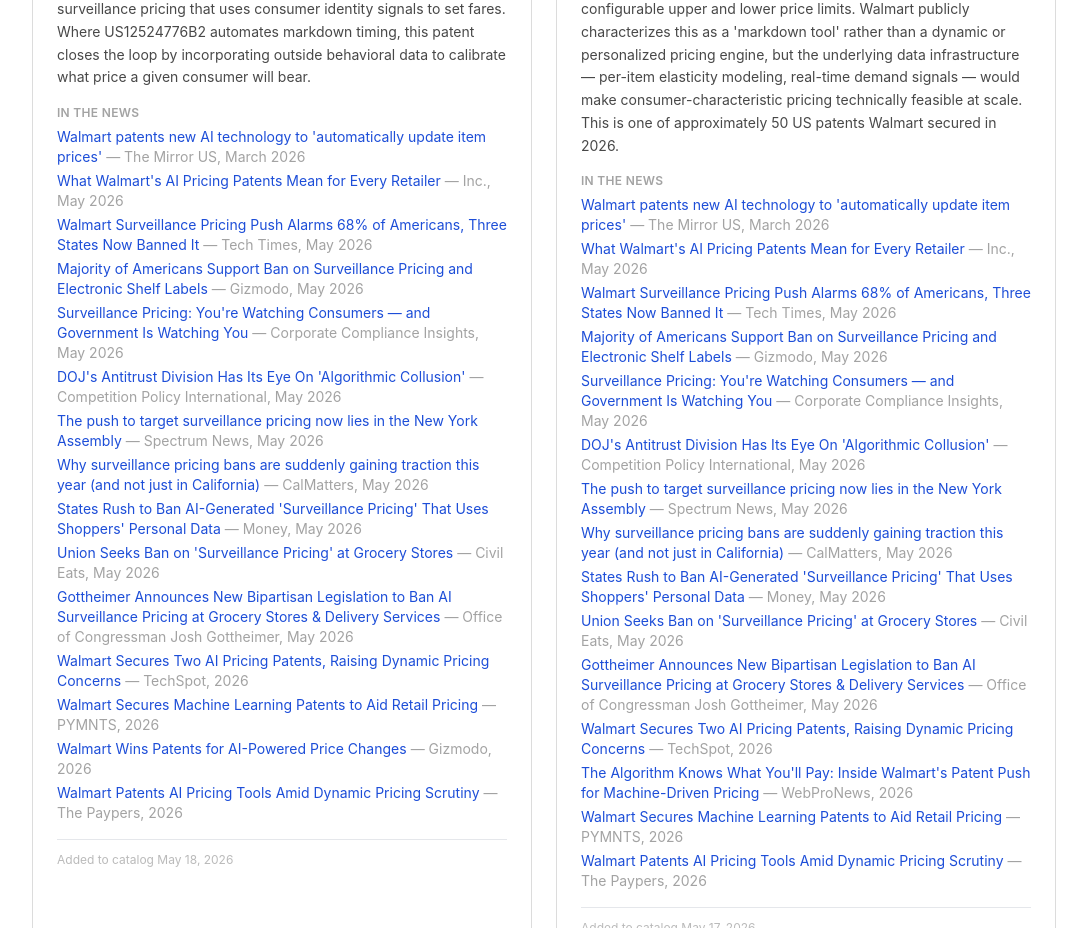
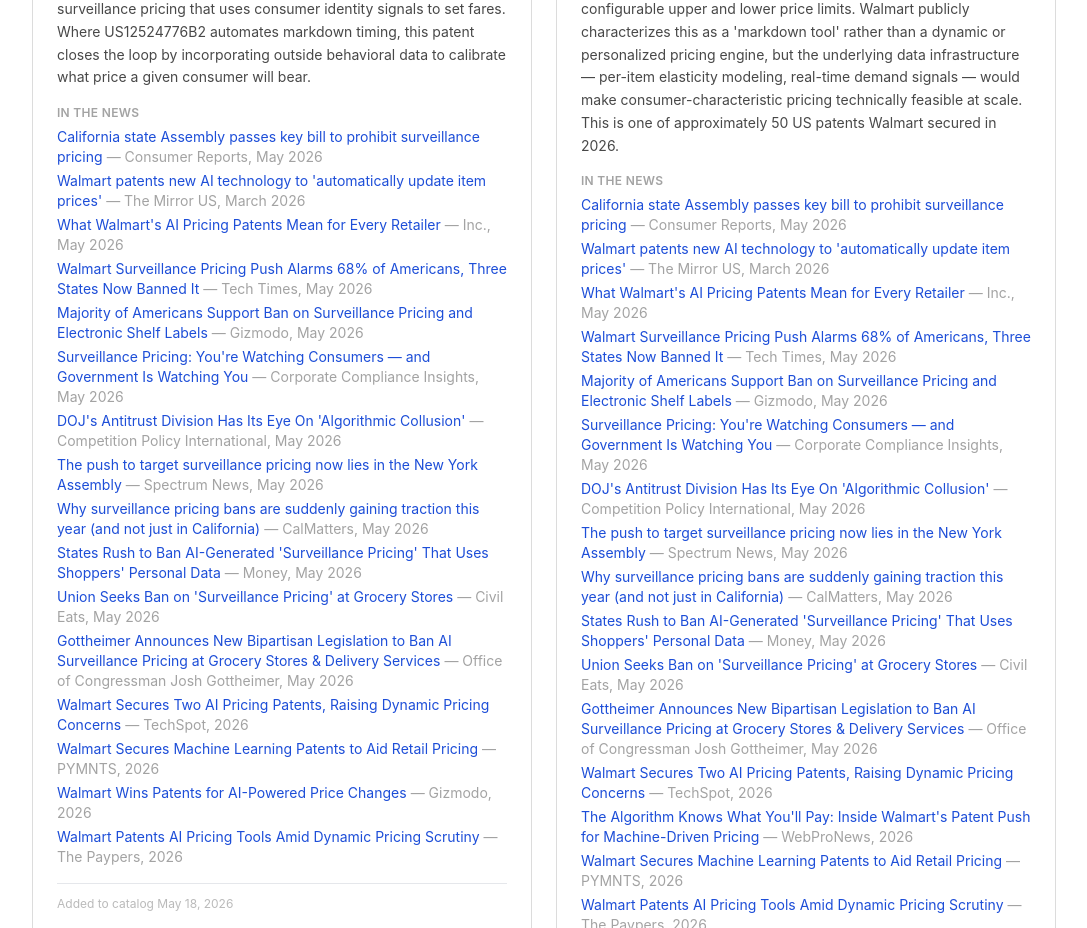
Before and after one commit to kimberlybella/dailyish-genai-experiments, a Next.js app: page /patents in a window 1280 px wide. Shown: the part 980-1908 px from the top of the page, without its empty margins (96-1183 px from the left). Built offline with nearby package versions, Linux system fonts and the light colour scheme.

Commit message:
Update patents.ts

```diff
--- a/data/patents.ts
+++ b/data/patents.ts
@@ -87,6 +87,12 @@
       "A machine learning model trained on purchase history, payment methods, customer identification, and third-party data sources to predict item demand and generate recommended prices. The schematic in the filing explicitly shows third-party data as an input to the pricing engine — making this the more controversial of Walmart's two 2026 pricing patents, directly analogous to airline surveillance pricing that uses consumer identity signals to set fares. Where US12524776B2 automates markdown timing, this patent closes the loop by incorporating outside behavioral data to calibrate what price a given consumer will bear.",
     patentUrl: "https://patents.google.com/patent/US12572954B2/en",
     newsReferences: [
+      {
+        title: "California state Assembly passes key bill to prohibit surveillance pricing",
+        url: "https://advocacy.consumerreports.org/press_release/california-state-assembly-passes-key-bill-to-prohibit-surveillance-pricing/",
+        outlet: "Consumer Reports",
+        date: "May 2026",
+      },
       {
         title: "Walmart patents new AI technology to 'automatically update item prices'",
         url: "https://www.themirror.com/lifestyle/shopping/walmart-patents-ai-powered-pricing-1750390",
@@ -192,6 +198,12 @@
       "A machine learning system that uses price elasticity data and predicted demand to automatically generate markdown prices across Walmart's e-commerce platform. The patent covers two model paths: a primary model that fires when both elasticity and demand data are available (enabling precise per-item optimization), and a decay-rate fallback for when they are not — both bounded by configurable upper and lower price limits. Walmart publicly characterizes this as a 'markdown tool' rather than a dynamic or personalized pricing engine, but the underlying data infrastructure — per-item elasticity modeling, real-time demand signals — would make consumer-characteristic pricing technically feasible at scale. This is one of approximately 50 US patents Walmart secured in 2026.",
     patentUrl: "https://patents.google.com/patent/US12524776B2/en",
     newsReferences: [
+      {
+        title: "California state Assembly passes key bill to prohibit surveillance pricing",
+        url: "https://advocacy.consumerreports.org/press_release/california-state-assembly-passes-key-bill-to-prohibit-surveillance-pricing/",
+        outlet: "Consumer Reports",
+        date: "May 2026",
+      },
       {
         title: "Walmart patents new AI technology to 'automatically update item prices'",
         url: "https://www.themirror.com/lifestyle/shopping/walmart-patents-ai-powered-pricing-1750390",
```
